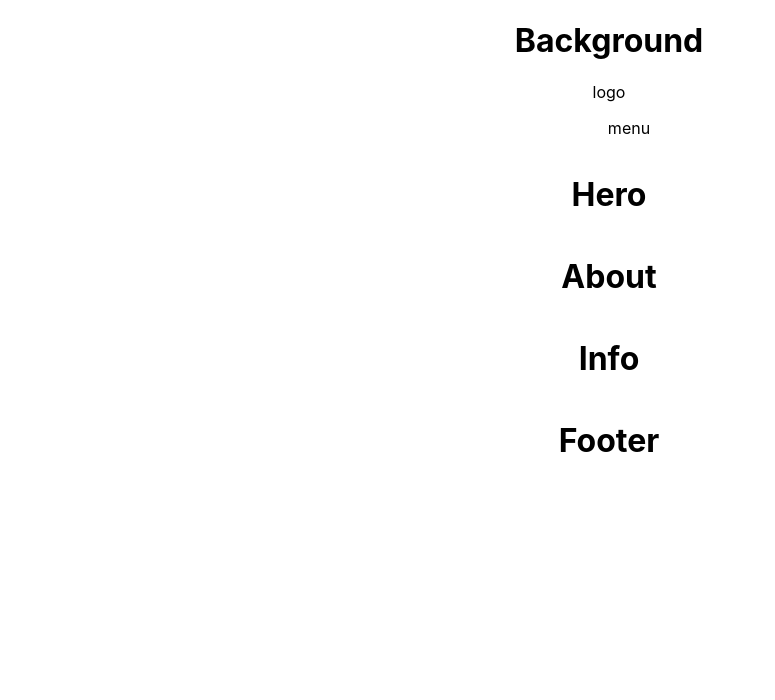
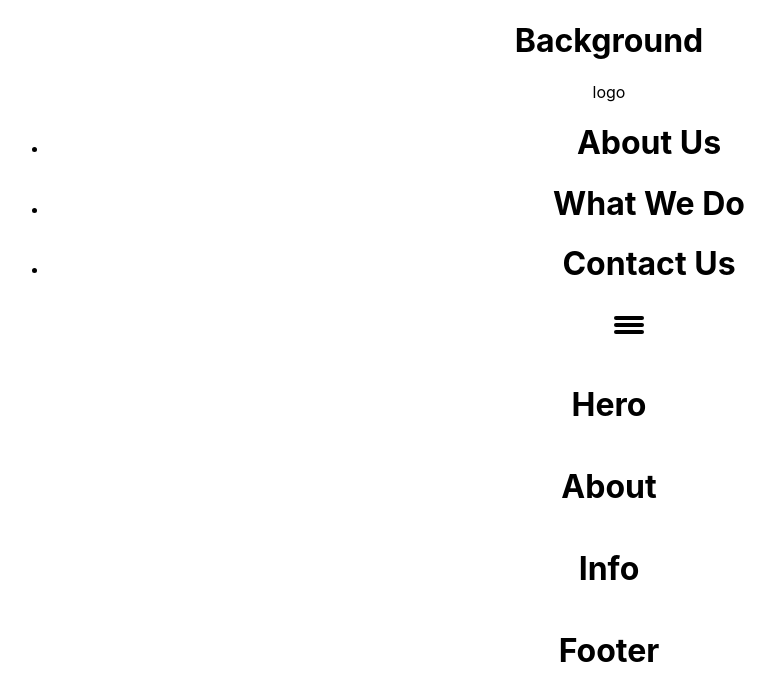
Before and after one commit to jimmeryn/springs-card, a React app: page / in a window 1280 px wide. Shown: the top 700 px of the page, without its empty margins (31-806 px from the left). Built offline with nearby package versions, Linux system fonts and the light colour scheme.

Commit message:
Menu build

```diff
--- /dev/null
+++ b/src/components/Hamburger.jsx
@@ -0,0 +1,16 @@
+import React, { useState } from "react";
+
+const Hamburger = () => {
+  const [hamActive, setHamActive] = useState(false);
+  const hamClass = `hamburger${hamActive ? "--active" : ""}`;
+
+  return (
+    <button className={hamClass} onClick={() => setHamActive(!hamActive)}>
+      <span className="hamburger-box">
+        <span className="hamburger-inner"></span>
+      </span>
+    </button>
+  );
+};
+
+export default Hamburger;
--- a/src/components/Menu.jsx
+++ b/src/components/Menu.jsx
@@ -1,5 +1,15 @@
-import React from "react";
+import React, { useState } from "react";
+import Hamburger from "./Hamburger";
+import MenuList from "./MenuList";
+const Menu = () => {
+  const [activeButton, setActiveButton] = useState(0);
 
-const Menu = () => <menu>menu</menu>;
+  return (
+    <menu>
+      <MenuList />
+      <Hamburger />
+    </menu>
+  );
+};
 
 export default Menu;
--- /dev/null
+++ b/src/components/MenuList.jsx
@@ -0,0 +1,21 @@
+import React, { useState } from "react";
+import navButton from "./NavButton";
+
+const createButtons = (names, activeButton, setActiveButton) =>
+  names.map((name, i) => navButton(name, activeButton, i, setActiveButton));
+
+const MenuList = () => {
+  const [activeButton, setActiveButton] = useState(0);
+
+  return (
+    <ul className="menu-list">
+      {createButtons(
+        ["About Us", "What We Do", "Contact Us"],
+        activeButton,
+        setActiveButton
+      )}
+    </ul>
+  );
+};
+
+export default MenuList;
--- /dev/null
+++ b/src/components/NavButton.jsx
@@ -0,0 +1,14 @@
+import React from "react";
+
+const navButton = (name, active, id, setActiveButton) => {
+  const buttonClass = `nav-button${active === id ? " active" : ""}`;
+  const indicatorClass = `indicator${active === id ? "-active" : ""}`;
+  return (
+    <li className={buttonClass} key={id} onClick={() => setActiveButton(id)}>
+      <h1>{name}</h1>
+      <span className={indicatorClass}></span>
+    </li>
+  );
+};
+
+export default navButton;
--- a/src/styles/style.css
+++ b/src/styles/style.css
@@ -24,10 +24,81 @@ html {
   min-height: 100%;
 }
 
+.background {
+}
+
 header {
 }
 
-.background {
+menu {
+}
+
+.hamburger {
+  padding: 10px;
+  cursor: pointer;
+  background-color: transparent;
+  margin: 0;
+  border: 0;
+}
+
+.hamburger-box {
+  width: 30px;
+  height: 20px;
+  display: inline-block;
+  position: relative;
+}
+
+.hamburger-inner,
+.hamburger-inner::before,
+.hamburger-inner::after {
+  width: 100%;
+  height: 4px;
+  background-color: #000;
+  position: absolute;
+  display: inline-block;
+  left: 0;
+  border-radius: 15px;
+}
+
+.hamburger-inner {
+  top: 50%;
+  transform: translateY(-50%);
+  transition: background-color 0.1s 0.2s ease-in-out;
+}
+
+.hamburger-inner::before,
+.hamburger-inner::after {
+  content: "";
+  transition: transform 0.2s 0.2s ease-in-out;
+}
+
+.hamburger-inner::before {
+  top: -7px;
+}
+
+.hamburger-inner::after {
+  top: 7px;
+}
+
+.hamburger--active {
+  padding: 10px;
+  /* display: block; */
+  cursor: pointer;
+  background-color: transparent;
+  margin: 0;
+  border: 0;
+}
+
+.hamburger--active .hamburger-inner {
+  background-color: transparent;
+}
+
+.hamburger--active .hamburger-inner::before {
+  transform: translateY(7px) rotate(45deg);
+}
+
+.hamburger--active .hamburger-inner::after {
+  transform: translateY(-7px) rotate(-45deg);
 }
 
 .hero {
```
